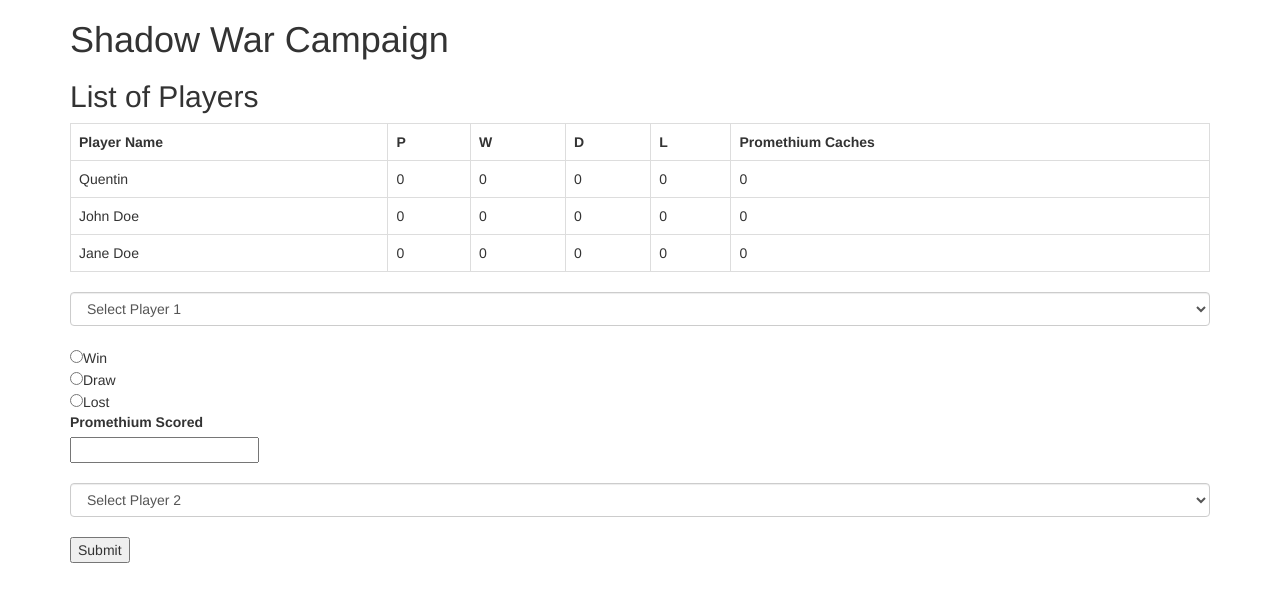
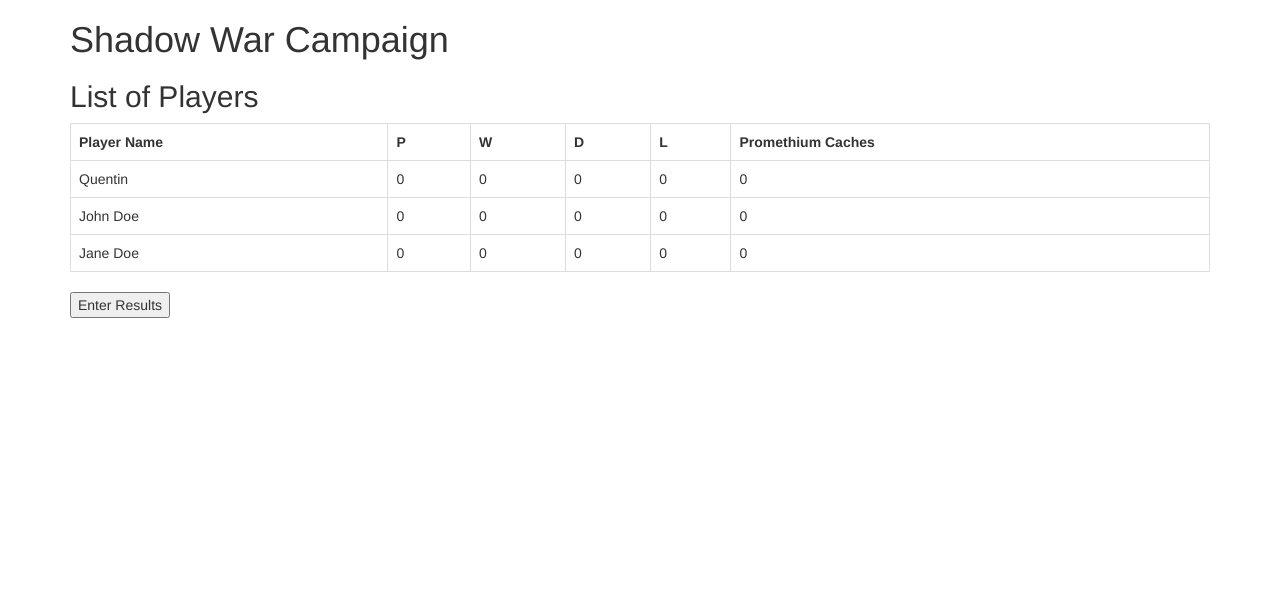
Before and after one commit to GalaxyDefender/ShadowWar, a PHP site: page / in a window 1280 px wide. Shown: the top 602 px of the page. Run offline with PHP 8.4, Linux system fonts and the light colour scheme; data comes from the database, SQL or seed files in the repository; data that the repository does not hold is empty.

Commit message:
View the table log only

```diff
--- a/index.php
+++ b/index.php
@@ -57,7 +57,6 @@ $result = mysqli_query($conn, $query);
                         .$row["losses"]."</td><td>"
                         .$row["caches"]."</td></tr>";
                 }
-                    echo "</table>";
 
                 } else {
                     echo "No results!";
@@ -65,45 +64,10 @@ $result = mysqli_query($conn, $query);
 
                mysqli_close($conn);
             ?>
-
-
-
-        <form action="<?php echo htmlspecialchars( $_SERVER['PHP_SELF'] ); ?>" method="post">
-        <?php
-            echo "<select name='firstPlayers' class='form-control'>";
-            echo "<option value=''>Select Player 1</option>";
-                foreach($players as $player){
-                    echo "<option>".$player[1]."</option>";
-                }
-            echo "</select><br>";
-        ?>
-            <input type="radio" name="result" value="W">Win <br>
-            <input type="radio" name="result" value="D">Draw <br>
-            <input type="radio" name="result" value="L">Lost <br>
-
-            <label for="promethium">Promethium Scored</label> <br>
-            <input type="number" name="cach">
+        </table>
+        <form action="insert.php">
+            <button type="submit">Enter Results</button>
         </form>
-
-        <br>
-
-
-        <form action="<?php echo htmlspecialchars( $_SERVER['PHP_SELF'] ); ?>" method="post">
-        <?php
-            echo "<select name='secondPlayers' class='form-control'>";
-            echo "<option value=''>Select Player 2</option>";
-                foreach($players as $player){
-                    echo "<option>".$player[1]."</option>";
-                }
-            echo "</select><br>";
-        ?>
-            <input type="submit" name="addResult" value="Submit">
-        </form>
-
-        <?php
-
-            echo "<p>".$players[1][1]."</p>" ;
-        ?>
 
     </div>
 
```
